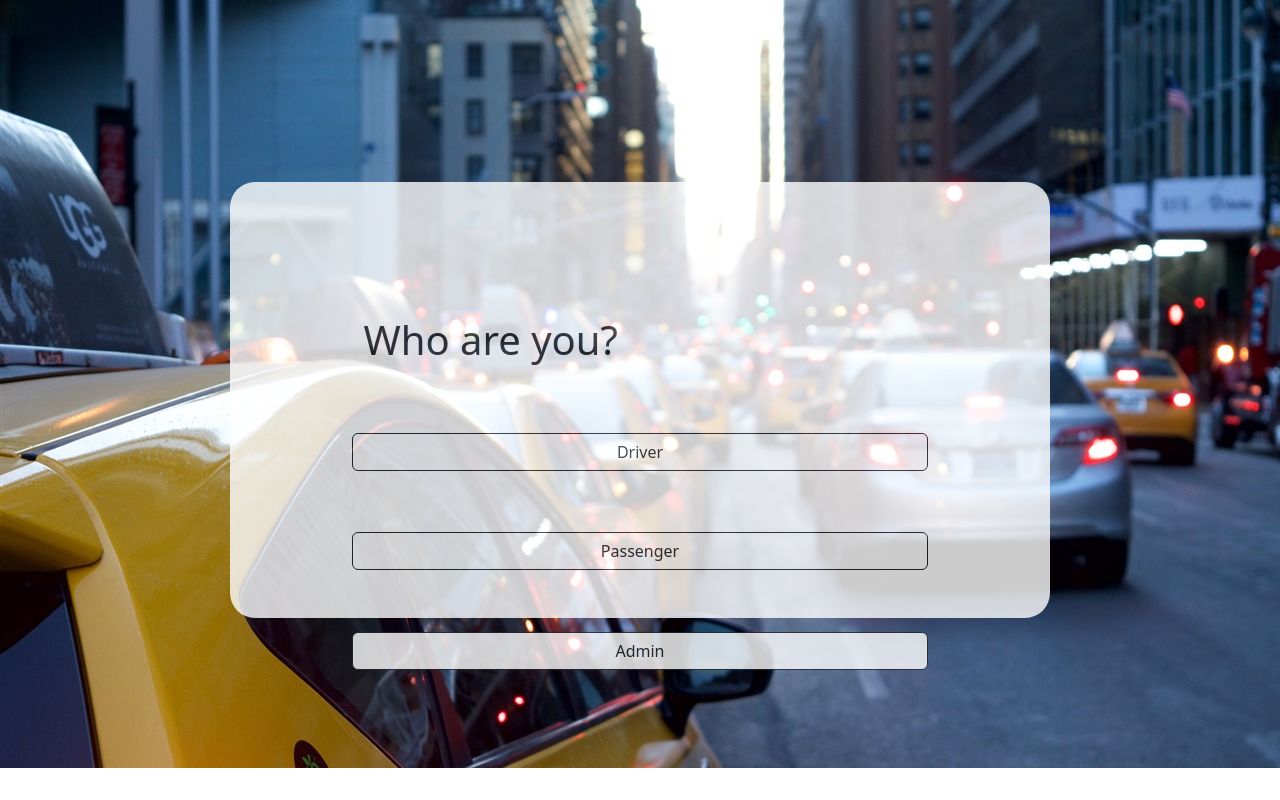
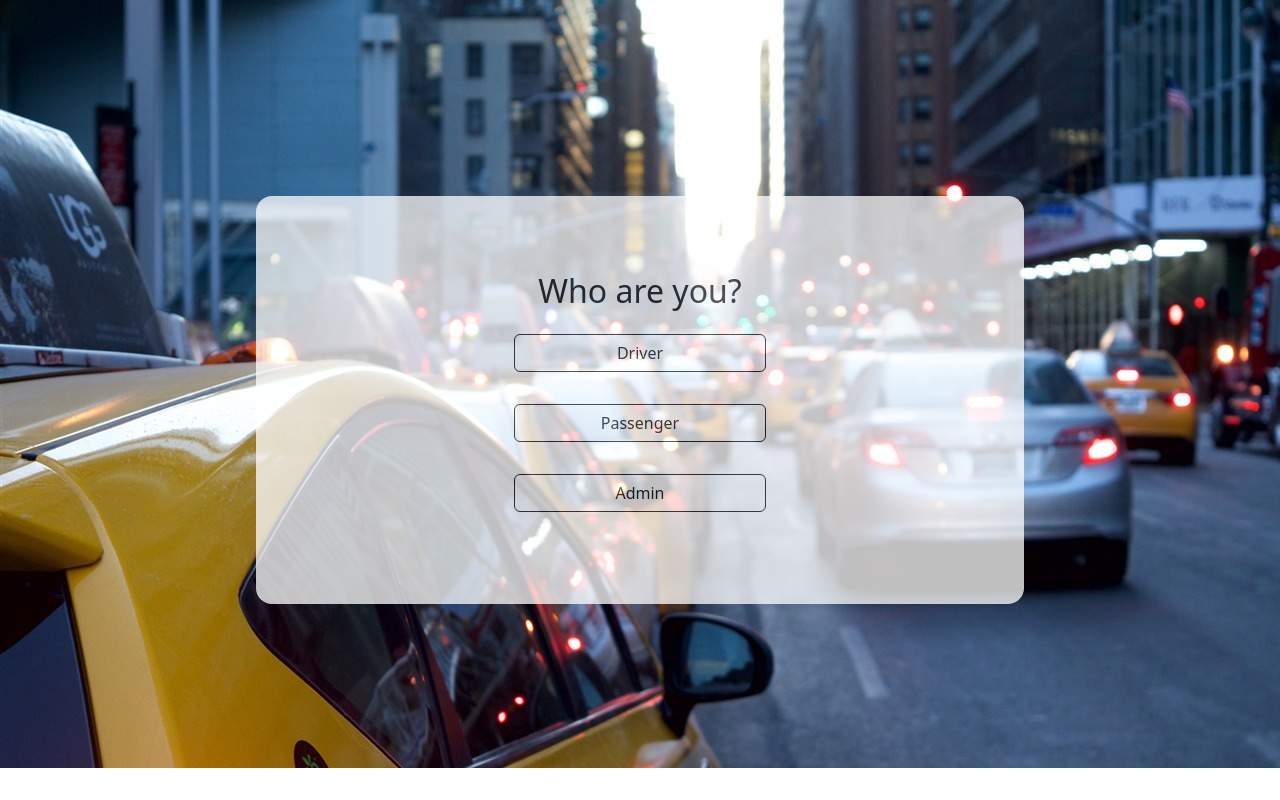
Before and after one commit to chiragnagpal02/PoolPal, a Vue app: page / in a window 1280 px wide. Built offline with nearby package versions, Linux system fonts and the light colour scheme.

Commit message:
completed identity page

```diff
--- a/src/views/IdentityChoice.vue
+++ b/src/views/IdentityChoice.vue
@@ -1,17 +1,17 @@
 <template>
     <div class="container-fluid d-flex align-items-center justify-content-center" id="identity">
-        <div class="whiteBox">
-            <div class="row">
-                <h1>Who are you?</h1>
-            </div>
-            <div class="row">
-                <button type="button" class="btn btn-outline-dark">Driver</button>
-            </div>
-            <div class="row">
-                <button type="button" class="btn btn-outline-dark">Passenger</button>
-            </div>
-            <div class="row">
-                <button type="button" class="btn btn-outline-dark">Admin</button>
+        <div class="bg-white opacity-75 rounded-4 w-75 h-75 d-flex align-items-center justify-content-center">
+            <div>
+                <div>
+                    <h2 class="text-center">Who are you?</h2>
+                </div>
+                <div class="d-flex justify-content-center">
+                    <div>
+                        <button type="button" class="btn btn-outline-dark w-100 my-3">Driver</button>
+                        <button type="button" class="btn btn-outline-dark w-100 my-3">Passenger</button>
+                        <button type="button" class="btn btn-outline-dark w-100 my-3">Admin</button>
+                    </div>
+                </div>
             </div>
         </div>
     </div>
@@ -40,18 +40,4 @@
         background-repeat: no-repeat;
         padding:10%
     }
-    .whiteBox{
-        background-color:white;
-        opacity:0.8;
-        padding: 10%;
-        width:80%;
-        height:80%;
-        border-radius: 25px;
-    }
-    .row{
-        padding:5%;
-    }
-    .btn{
-        background-color: white;
-    }
 </style>
```
